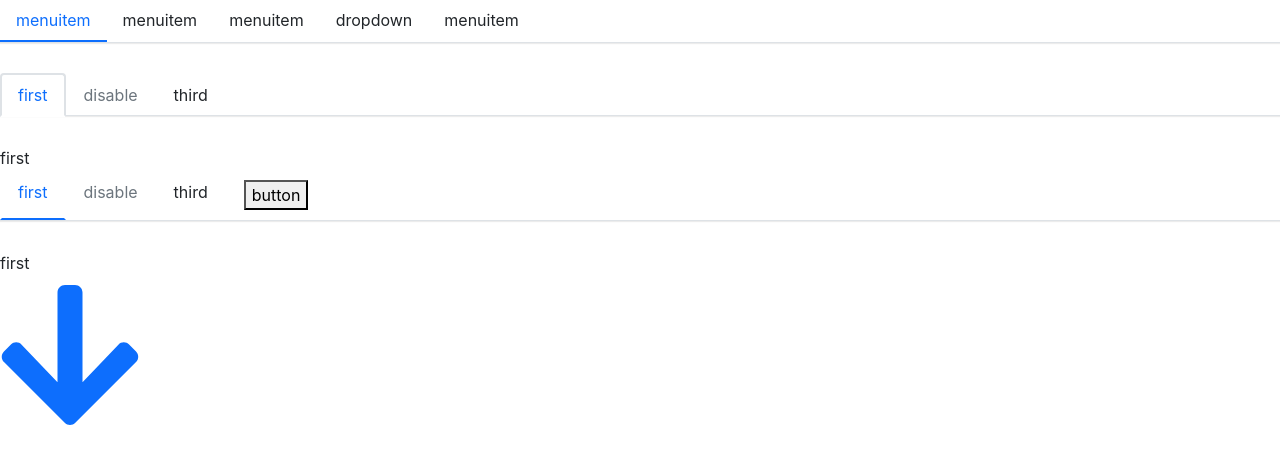
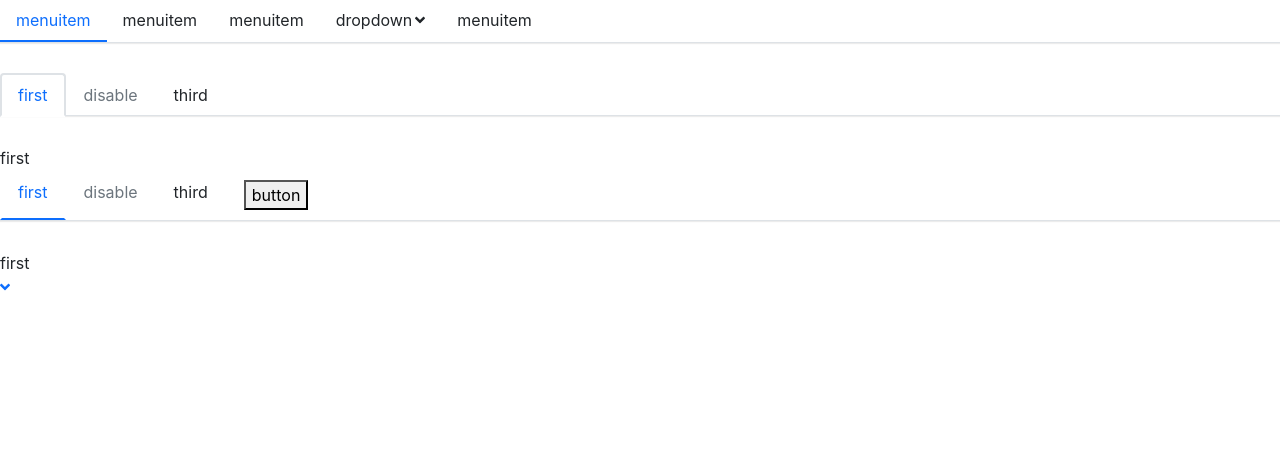
Before and after one commit to Hujianboo/boboDesign, a React (Create React App) app: page / in a window 1280 px wide. Shown: the top 464 px of the page. Built offline with nearby package versions, Linux system fonts and the light colour scheme.

Commit message:
add icon to Menu

```diff
--- a/src/App.tsx
+++ b/src/App.tsx
@@ -41,7 +41,7 @@ function App() {
         <TabItem label={<button>button</button>}>button</TabItem>
       </Tabs>
       <div>
-        <Icon icon="arrow-down" size="10x" theme="primary"></Icon>
+        <Icon icon="angle-down" theme="primary"></Icon>
       </div>
     </div>
   );
--- a/src/components/Icon/icon.tsx
+++ b/src/components/Icon/icon.tsx
@@ -22,7 +22,7 @@ export interface IconProps extends FontAwesomeIconProps {
 
 const Icon: React.FC<IconProps> = (props) => {
   const { className, theme, ...restProps } = props;
-  const classes = classNames("bobo-icon", {
+  const classes = classNames("bobo-icon", className, {
     [`icon-${theme}`]: theme,
   });
   return <FontAwesomeIcon className={classes} {...restProps}></FontAwesomeIcon>;
--- a/src/components/Menu/_style.scss
+++ b/src/components/Menu/_style.scss
@@ -29,6 +29,19 @@
 
   .submenu-item {
     position: relative;
+    .submenu-title {
+      display: flex;
+      align-items: center;
+      .arrow-icon {
+        margin-left: 3px;
+        transition: transform 0.25s ease-in-out;
+      }
+      &:hover {
+        .arrow-icon {
+          transform: rotate(180deg);
+        }
+      }
+    }
   }
   .bobo-submenu {
     list-style: none;
--- a/src/components/Menu/subMenu.tsx
+++ b/src/components/Menu/subMenu.tsx
@@ -2,7 +2,7 @@ import React, { useContext, FunctionComponentElement, useState } from "react";
 import classNames from "classnames";
 import { MenuContext } from "./menu";
 import { MenuItemProps } from "./menuItem";
-import { clear } from "console";
+import Icon from "../Icon/icon";
 export interface SubMenuProps {
   index?: string;
   title: string;
@@ -62,6 +62,7 @@ const SubMenu: React.FC<SubMenuProps> = (props) => {
     <li key={index} className={classes} {...hoverEvent}>
       <div className="submenu-title" {...clickEvent}>
         {title}
+        <Icon icon="angle-down" className="arrow-icon"></Icon>
       </div>
       {renderChildren()}
     </li>
```
